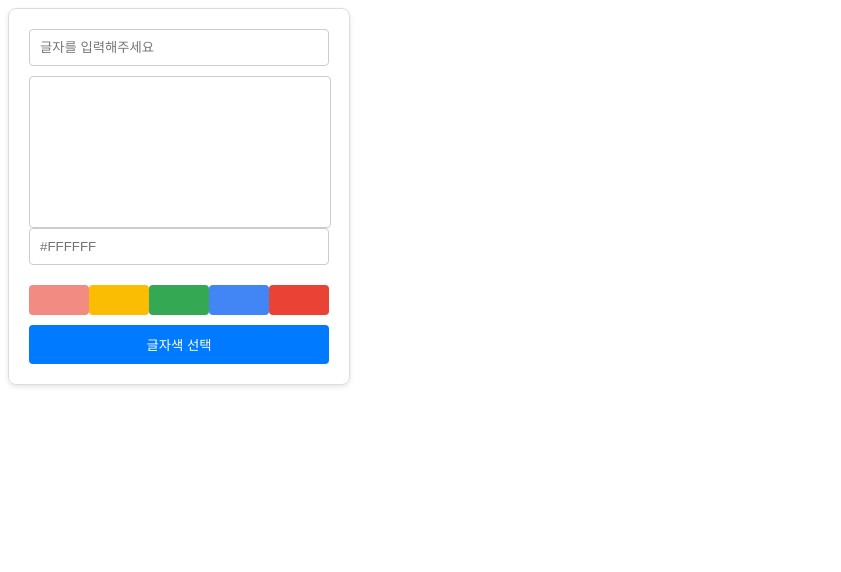
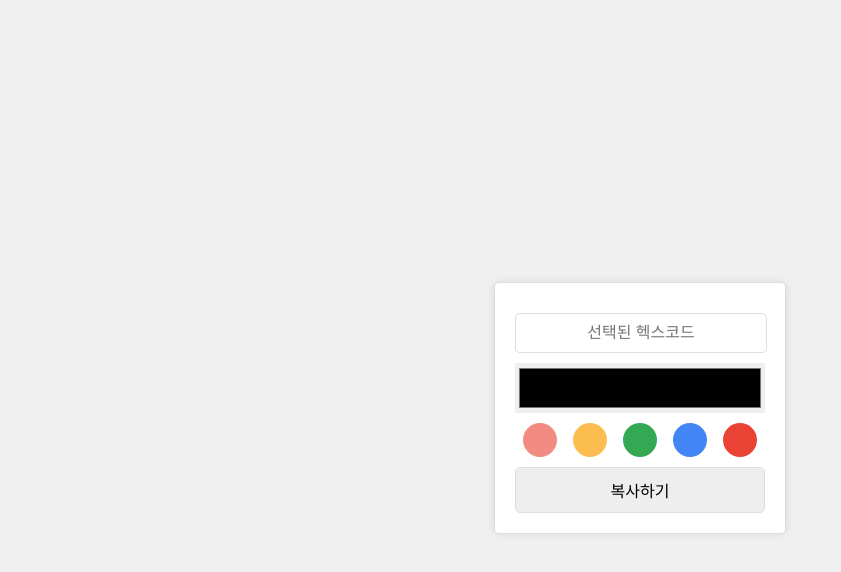
Before and after one commit to hyunrayang/homeworld, a plain HTML site: page index.html in a window 1280 px wide. Shown: the whole page, without its empty margins (0-841 px from the left). Drawn offline with Linux system fonts and the light colour scheme.

Commit message:
Update index.html

```diff
--- a/index.html
+++ b/index.html
@@ -7,115 +7,106 @@
     <style>
         body {
             font-family: Arial, sans-serif;
+            display: flex;
+            justify-content: center;
+            align-items: center;
+            height: 100vh;
+            background-color: #f0f0f0;
         }
-        .widget-container {
-            width: 300px;
+        .color-picker-container {
+            background-color: #fff;
+            border: 1px solid #ddd;
+            border-radius: 5px;
             padding: 20px;
+            box-shadow: 0 0 10px rgba(0,0,0,0.1);
+            width: 250px;
+            text-align: center;
+        }
+        .color-picker-container input[type="text"] {
+            width: calc(100% - 20px);
+            margin: 10px 0;
+            padding: 10px;
             border: 1px solid #ddd;
-            border-radius: 8px;
-            box-shadow: 0 2px 5px rgba(0, 0, 0, 0.1);
+            border-radius: 5px;
+            font-size: 16px;
+            text-align: center;
         }
-        .color-input {
+        .color-picker-container input[type="color"] {
             width: 100%;
-            padding: 10px;
-            margin-bottom: 10px;
-            border: 1px solid #ccc;
-            border-radius: 4px;
-            box-sizing: border-box;
-        }
-        .color-picker {
-            width: 100%;
-            height: 150px;
-            border: 1px solid #ccc;
-            border-radius: 4px;
-            cursor: crosshair;
-            position: relative;
+            height: 50px;
+            border: none;
+            cursor: pointer;
         }
         .color-palette {
             display: flex;
-            justify-content: space-between;
+            justify-content: space-around;
             margin: 10px 0;
         }
-        .color-palette div {
-            width: 20%;
+        .color-swatch {
+            width: 30px;
             height: 30px;
-            border-radius: 4px;
+            border-radius: 50%;
             cursor: pointer;
+            border: 2px solid transparent;
         }
-        .hex-input {
-            width: 100%;
+        .color-swatch:hover {
+            border-color: #000;
+        }
+        .color-picker-button {
+            background-color: #eee;
             padding: 10px;
-            border: 1px solid #ccc;
-            border-radius: 4px;
-            box-sizing: border-box;
-            margin-bottom: 10px;
+            border: 1px solid #ddd;
+            border-radius: 5px;
+            cursor: pointer;
+            font-size: 16px;
         }
-        .submit-btn {
-            width: 100%;
-            padding: 10px;
-            background-color: #007BFF;
-            border: none;
-            border-radius: 4px;
-            color: white;
-            cursor: pointer;
-        }
-        .submit-btn:hover {
-            background-color: #0056b3;
+        .color-picker-button:hover {
+            background-color: #ddd;
         }
     </style>
 </head>
 <body>
+    <div class="color-picker-container">
+        <input type="text" placeholder="선택된 헥스코드" readonly id="colorInput">
+        <input type="color" id="colorPicker">
+        <div class="color-palette">
+            <div class="color-swatch" style="background-color: #F28B82;" data-hex="#F28B82"></div>
+            <div class="color-swatch" style="background-color: #FBBD50;" data-hex="#FBBD50"></div>
+            <div class="color-swatch" style="background-color: #34A853;" data-hex="#34A853"></div>
+            <div class="color-swatch" style="background-color: #4285F4;" data-hex="#4285F4"></div>
+            <div class="color-swatch" style="background-color: #EA4335;" data-hex="#EA4335"></div>
+        </div>
 
-<div class="widget-container">
-    <input type="text" class="color-input" placeholder="글자를 입력해주세요">
-    <div class="color-picker" id="colorPicker"></div>
-    <input type="text" class="hex-input" id="hexInput" placeholder="#FFFFFF">
-    <div class="color-palette">
-        <div style="background-color: #f28b82;" onclick="setColor('#f28b82')"></div>
-        <div style="background-color: #fbbc04;" onclick="setColor('#fbbc04')"></div>
-        <div style="background-color: #34a853;" onclick="setColor('#34a853')"></div>
-        <div style="background-color: #4285f4;" onclick="setColor('#4285f4')"></div>
-        <div style="background-color: #ea4335;" onclick="setColor('#ea4335')"></div>
+        <div class="color-picker-button" id="copyColorButton">복사하기</div>
     </div>
-    <button class="submit-btn">글자색 선택</button>
-</div>
 
-<script>
-    const colorPicker = document.getElementById('colorPicker');
-    const hexInput = document.getElementById('hexInput');
+    <script>
+        const colorPicker = document.getElementById('colorPicker');
+        const colorInput = document.getElementById('colorInput');
+        const hexCodeInput = document.getElementById('hexCodeInput');
+        const copyColorButton = document.getElementById('copyColorButton');
+        const swatches = document.querySelectorAll('.color-swatch');
 
-    function rgbToHex(r, g, b) {
-        return "#" + ((1 << 24) + (r << 16) + (g << 8) + b).toString(16).slice(1).toUpperCase();
-    }
+        colorPicker.addEventListener('input', () => {
+            const color = colorPicker.value;
+            colorInput.value = color;
+            hexCodeInput.value = color;
+        });
 
-    function setColor(hex) {
-        hexInput.value = hex;
-    }
+        swatches.forEach(swatch => {
+            swatch.addEventListener('click', (event) => {
+                const color = event.target.getAttribute('data-hex');
+                colorPicker.value = color;
+                colorInput.value = color;
+                hexCodeInput.value = color;
+            });
+        });
 
-    window.onload = function() {
-        const ctx = colorPicker.getContext('2d');
-        const gradient = ctx.createLinearGradient(0, 0, colorPicker.width, 0);
-        gradient.addColorStop(0, 'red');
-        gradient.addColorStop(1, 'white');
-        ctx.fillStyle = gradient;
-        ctx.fillRect(0, 0, colorPicker.width, colorPicker.height);
-
-        const gradientBlack = ctx.createLinearGradient(0, 0, 0, colorPicker.height);
-        gradientBlack.addColorStop(0, 'rgba(0,0,0,0)');
-        gradientBlack.addColorStop(1, 'black');
-        ctx.fillStyle = gradientBlack;
-        ctx.fillRect(0, 0, colorPicker.width, colorPicker.height);
-    };
-
-    colorPicker.addEventListener('click', (e) => {
-        const x = e.offsetX;
-        const y = e.offsetY;
-        const ctx = colorPicker.getContext('2d');
-        const pixel = ctx.getImageData(x, y, 1, 1).data;
-        const hex = rgbToHex(pixel[0], pixel[1], pixel[2]);
-        hexInput.value = hex;
-    });
-</script>
-
+        copyColorButton.addEventListener('click', () => {
+            colorInput.select();
+            document.execCommand('copy');
+            alert(`컬러 코드가 복사되었습니다: ${colorInput.value}`);
+        });
+    </script>
 </body>
 </html>
```
